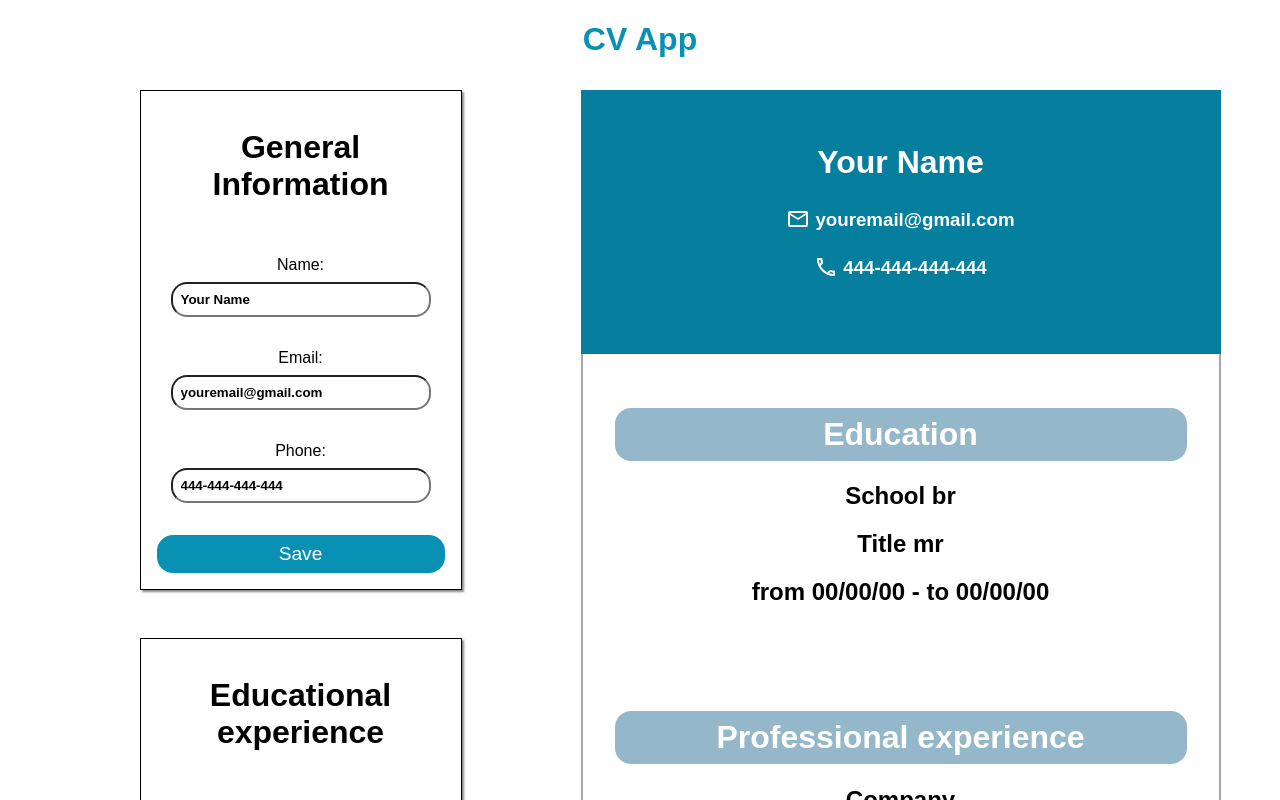
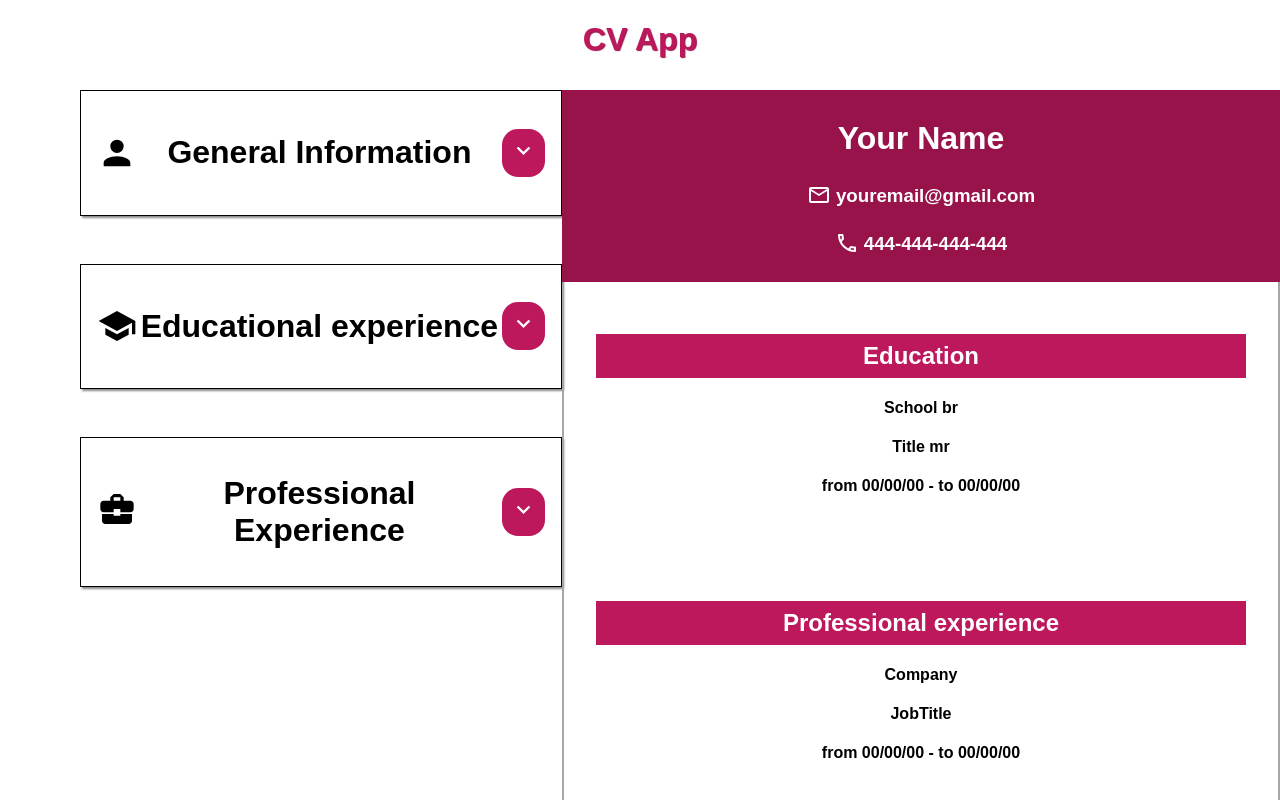
Before and after one commit to Rel1able/CV-Application, a React (Vite) app: page / in a window 1280 px wide. Shown: the top 800 px of the page. Built offline with nearby package versions, Linux system fonts and the light colour scheme.

Commit message:
updated colro scheme

```diff
--- a/src/components/EduDisplayComponent.jsx
+++ b/src/components/EduDisplayComponent.jsx
@@ -3,10 +3,10 @@ import "../styles/edu.css"
 export default function EduDisplayComponent({ schoolName, titleOfStudy, startDate, endDate }) {
     return (
         <div className="edu-display-content">
-            <h1 className="section-name">Education</h1>
-            <h2>School {schoolName}</h2>
-            <h2>Title {titleOfStudy}</h2>
-            <h2>from {startDate} -  to {endDate}</h2>
+            <h2 className="section-name">Education</h2>
+            <h4>School {schoolName}</h4>
+            <h4>Title {titleOfStudy}</h4>
+            <h4>from {startDate} -  to {endDate}</h4>
         </div>
     )
 }
--- a/src/components/GeneralInfo.jsx
+++ b/src/components/GeneralInfo.jsx
@@ -17,9 +17,9 @@ import Header from "./Header.jsx";
 import { useState } from "react";
 
 export default function GeneralInfo() {
-    const [isEditing, setIsEditing] = useState(true);
-    const [isEditingEdu, setIsEditingEdu] = useState(true);
-    const [isEditingProf, setIsEditingProf] = useState(true);
+    const [isEditing, setIsEditing] = useState(false);
+    const [isEditingEdu, setIsEditingEdu] = useState(false);
+    const [isEditingProf, setIsEditingProf] = useState(false);
 
     const [name, setName] = useState("Your Name");
     const [email, setEmail] = useState("youremail@gmail.com");
--- a/src/components/ProfExpDisplay.jsx
+++ b/src/components/ProfExpDisplay.jsx
@@ -3,10 +3,10 @@ import "../styles/profExp.css"
 export default function ProfExpDisplayComponent({company, jobTitle, profStartDate, profEndDate}) {
     return (
         <div className="profexp-display">
-            <h1 className="section-name">Professional experience</h1>
-            <h2>Company {company}</h2>
-            <h2>JobTitle {jobTitle}</h2>
-            <h2>from {profStartDate} - to {profEndDate}</h2>
+            <h2 className="section-name">Professional experience</h2>
+            <h4>Company {company}</h4>
+            <h4>JobTitle {jobTitle}</h4>
+            <h4>from {profStartDate} - to {profEndDate}</h4>
         </div>
     )
 }
--- a/src/index.css
+++ b/src/index.css
@@ -1,8 +1,16 @@
+:root{
+    --main-color: #be185d;
+    --secondary-color: #98134a;
+}
+
+
 body{
     margin: 0;
     padding: 0;
     box-sizing: border-box;
     height: 100vh;
+    display: flex;
+    flex-direction: column;
 }
 
 *{
@@ -21,13 +29,13 @@ button{
     padding: 0.5rem;
     font-size: 1.2rem;
     color: white;
-    background-color: #0891b2;
+    background-color: var(--main-color);
     cursor: pointer;
     border: none;
 }
 
 button:hover{
-    background-color: #097e9b;
+    background-color: var(--secondary-color);
 }
 
 .icon{
@@ -39,10 +47,10 @@ button:hover{
 }
 
 .display-data{
-    width: 40rem;
+    width: 50rem;
     display: flex;
     flex-direction: column;
-
+    margin-bottom: 3rem;
 
 }
 
@@ -68,19 +76,20 @@ button:hover{
 
 .general-divs h1{
     display: flex;
-    gap: 0.8rem;
+
     justify-content: space-between;;
     align-items: center;
 }
 
 .header{
     text-align: center;
-    color: #0891b2;
+    color: var(--main-color);
+    text-shadow: 1px 1px 1px var(--secondary-color);
 }
 
 .section-name{
-    background-color: #95b7ca;
+    background-color: var(--main-color);
     color: white;
     padding: 0.5rem;
-    border-radius: 1rem;
+
 }
--- a/src/styles/generalInputs.css
+++ b/src/styles/generalInputs.css
@@ -1,13 +1,13 @@
 .general-inputs, .general-divs{
     display: flex;
     flex-direction: column;
-    gap: 2rem;
+    gap: 1.5rem;
     text-align: center;
     box-shadow: 2px 2px 2px rgb(137, 137, 137);
     border: 1px solid;
     padding: 1rem;
-    width: 18rem;
-    padding: 1rem;
+    width: 28rem;
+
 }
 
 .input-label{
@@ -30,10 +30,8 @@ input{
 
 .general-info-data{
     text-align: center;
-    padding: 2rem;
-    flex: 1;
-    height: 200px;
-    background-color: #057f9d;
+    padding: 0.5rem;
+    background-color: var(--secondary-color);
 }
 
 .general-divs h3{
```
